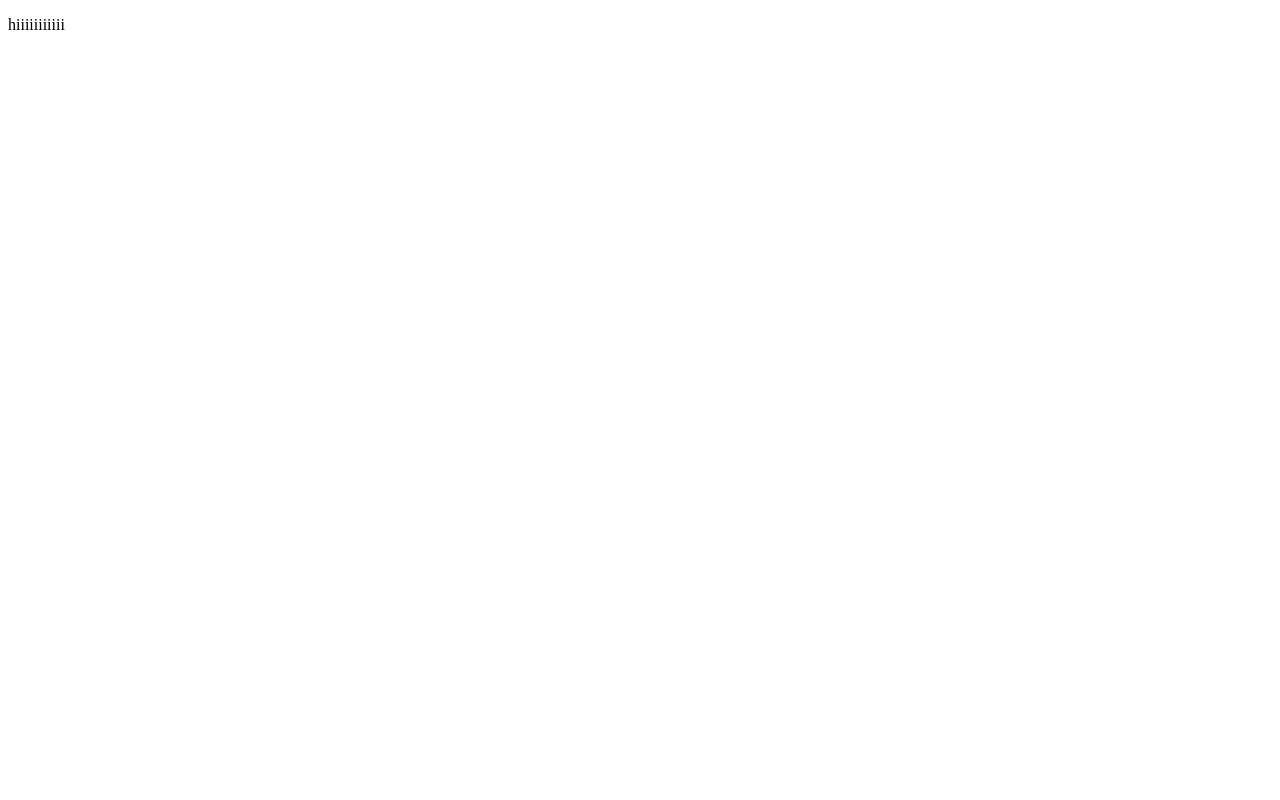
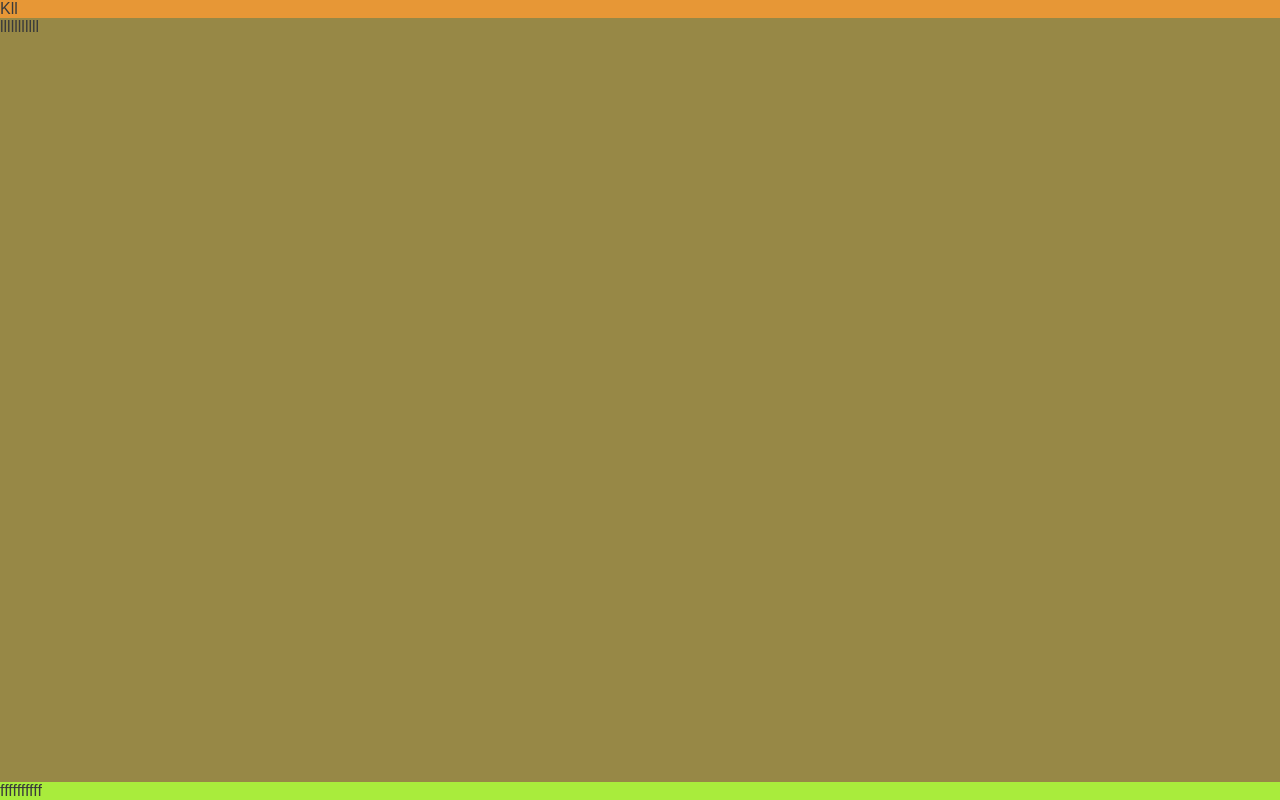
Before and after one commit to Mery369/markets_events, a plain HTML site: page index.html in a window 1280 px wide. Drawn offline with Linux system fonts and the light colour scheme.

Commit message:
Added style and html structure

```diff
--- /dev/null
+++ b/assets/css/style.css
@@ -0,0 +1,23 @@
+/* Asterisk wildcard selector to override default styles added by the browser */
+*{
+    margin: 0;
+    padding: 0;
+    box-sizing: border-box;
+}
+body{
+    font-family: Arial, sans-serif;
+    min-height: 100vh;
+    display: flex;
+    flex-direction: column;
+    color: #3a3a3a;
+}
+header {
+    background-color: rgb(231, 151, 54);
+}
+main{
+    background-color: #978846;
+    flex: 1 0 auto;
+}
+footer{
+    background-color: #a9ec3c;
+}
--- a/index.html
+++ b/index.html
@@ -6,8 +6,16 @@
     <title>Market Events</title>
     <!-- Favicon -->
     <link rel="icon"  href="assets/images/icon.png">
+    <meta name="description" content="markets.Events.Birmingham.Holidays" >
+    <meta name="keywords" content="markets,Events,Birmingham,Holidays" >
+    <link rel="stylesheet" href="assets/css/style.css">
 </head>
 <body>
-    <p>hiiiiiiiiiii</p>
+    <!-- Header -->
+     <header>Kll</header>
+    <!-- Main content -->
+     <main>lllllllllll</main>
+     <!-- Footer -->
+      <footer>ffffffffff</footer>
 </body>
 </html>
```
